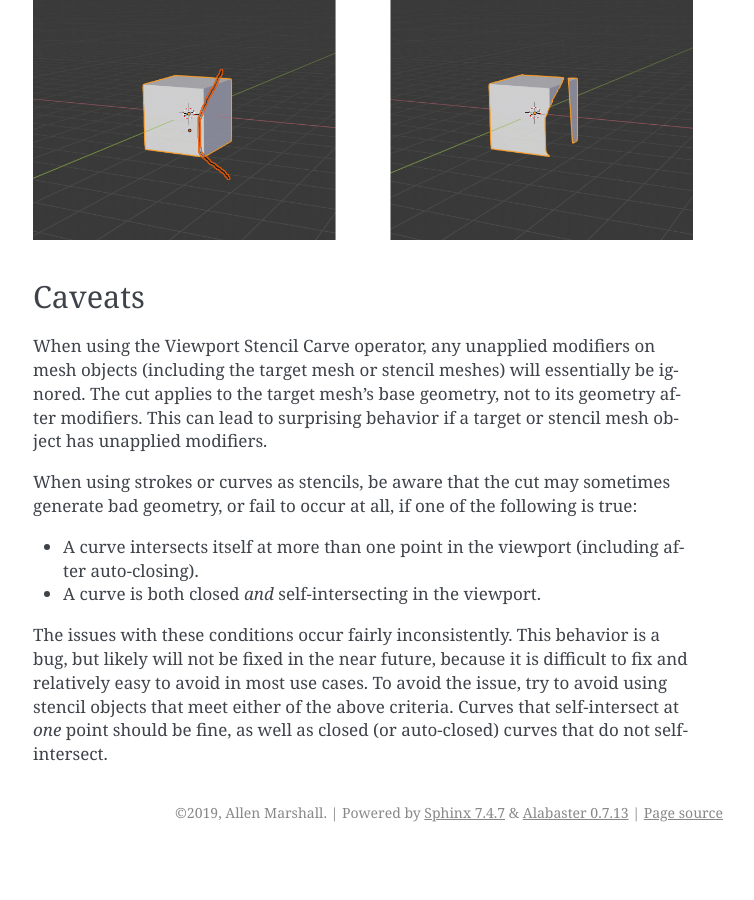
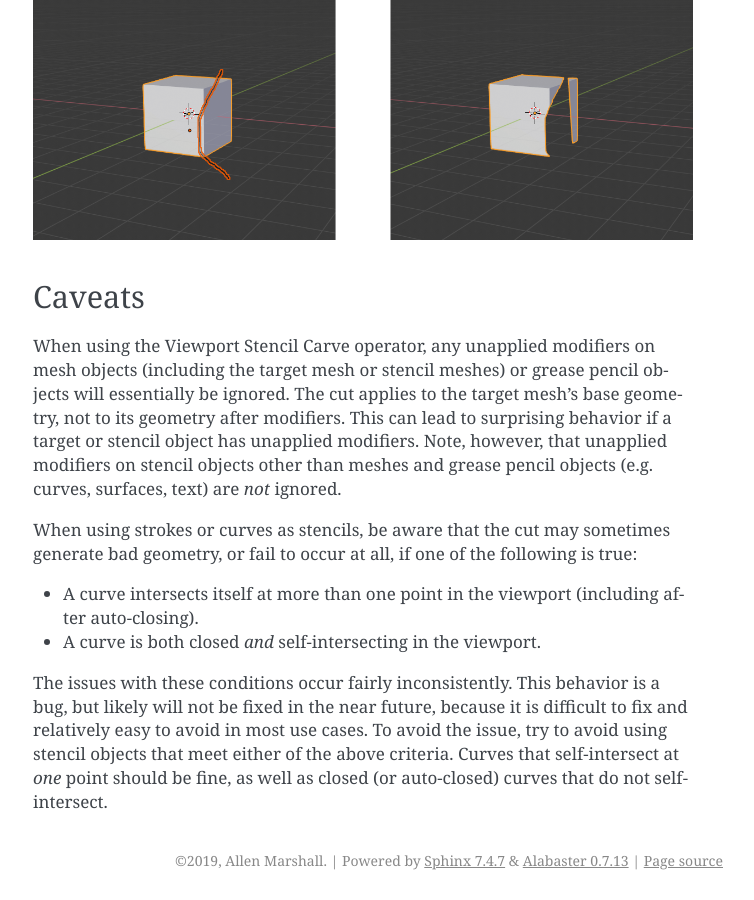
Before and after one commit to allen-marshall/blender-view-carve, a Sphinx documentation site: the page built from docs/usage.rst, in a window 1280 px wide and 900 px high, scrolled down 2494 px. Shown: the whole window, without its empty margins (387-1141 px from the left). Built offline with Sphinx 7.4.7, drawn with Linux system fonts in a browser that asks for light colours; before the commit the page ends 3346 px from its top, so only the background shows below that.

Commit message:
Clarified behavior with respect to modifiers in the documentation.

```diff
--- a/docs/usage.rst
+++ b/docs/usage.rst
@@ -70,8 +70,10 @@ Caveats
 -------
 
 When using the Viewport Stencil Carve operator, any unapplied modifiers on mesh objects (including the target mesh or
-stencil meshes) will essentially be ignored. The cut applies to the target mesh's base geometry, not to its geometry
-after modifiers. This can lead to surprising behavior if a target or stencil mesh object has unapplied modifiers.
+stencil meshes) or grease pencil objects will essentially be ignored. The cut applies to the target mesh's base
+geometry, not to its geometry after modifiers. This can lead to surprising behavior if a target or stencil object has
+unapplied modifiers. Note, however, that unapplied modifiers on stencil objects other than meshes and grease pencil
+objects (e.g. curves, surfaces, text) are *not* ignored.
 
 When using strokes or curves as stencils, be aware that the cut may sometimes generate bad geometry, or fail to occur at
 all, if one of the following is true:
```
